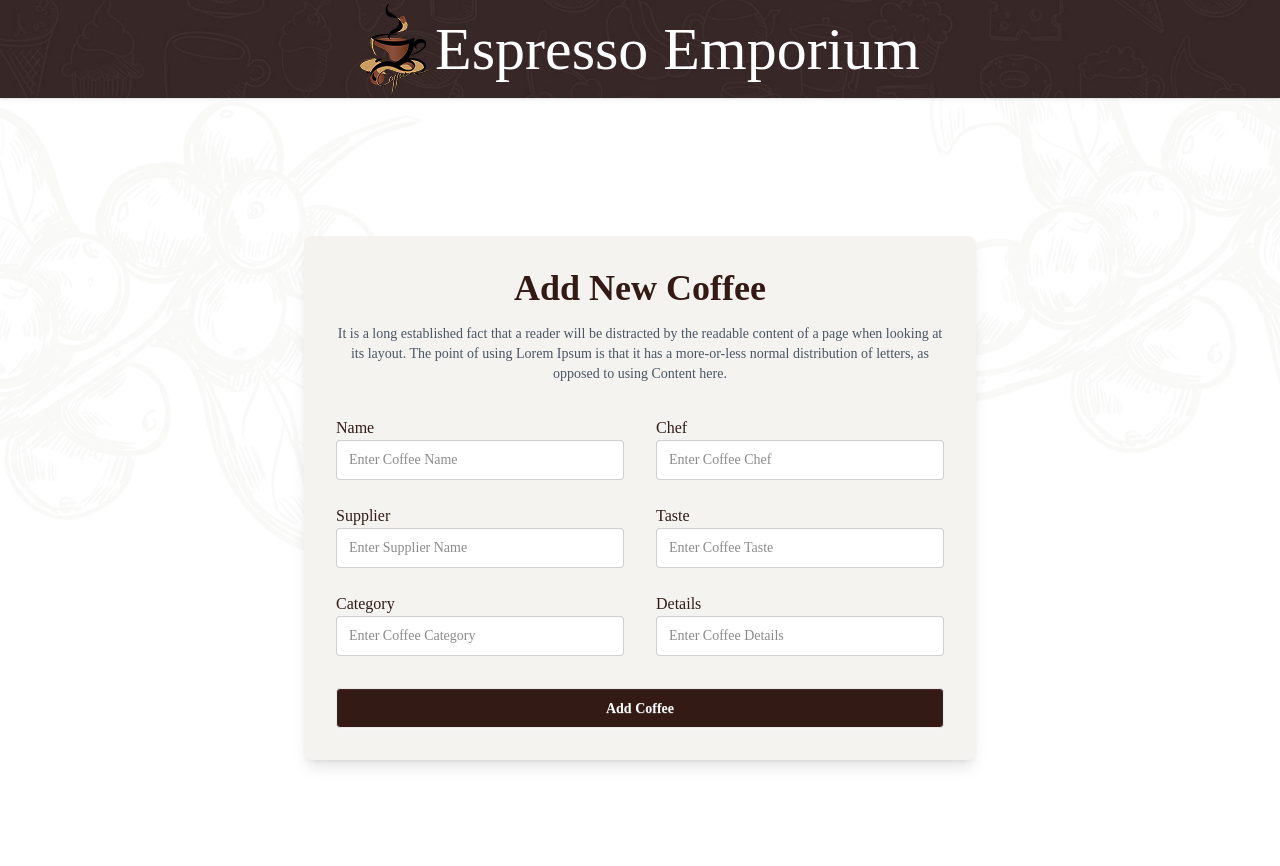
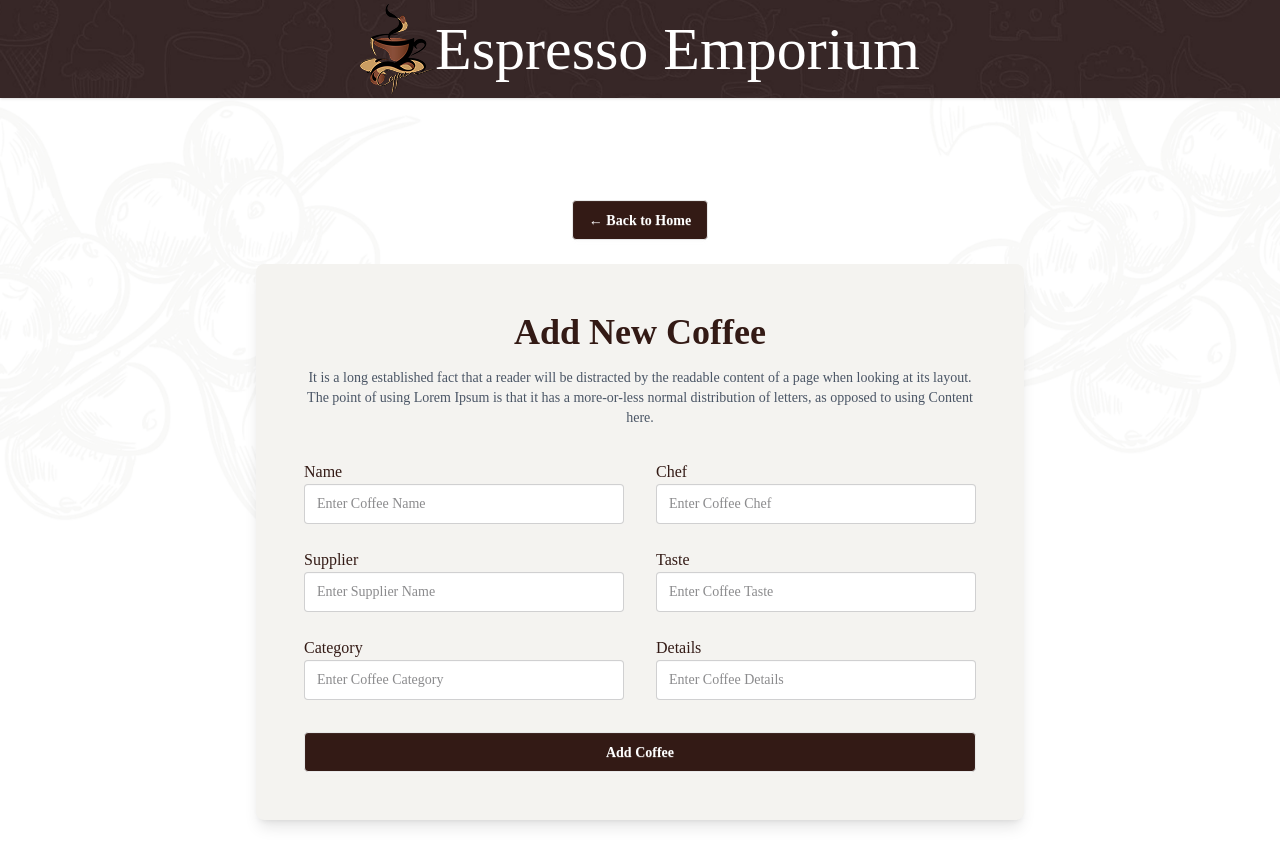
Before and after one commit to mmiskatul/coffee-store-client, a React (Vite) app: page /addcoffee in a window 1280 px wide. Shown: the top 866 px of the page. Built offline with nearby package versions, Linux system fonts and the light colour scheme; a web font is replaced by a local one.

Commit message:
add a button

```diff
--- a/src/Components/AddCoffee/AddCoffee.jsx
+++ b/src/Components/AddCoffee/AddCoffee.jsx
@@ -1,13 +1,21 @@
 import React from "react";
 import bgImage from "../../assets/11 3.png";
+import { Link } from "react-router-dom";
 
 const AddCoffee = () => {
   return (
     <div
-      className="w-full min-h-screen bg-cover bg-center flex items-center justify-center"
+      className="w-full min-h-screen bg-cover bg-center flex flex-col items-center justify-center"
       style={{ backgroundImage: `url(${bgImage})` }}
     >
-      <form className="w-3/4 max-w-2xl p-8 rounded-lg bg-[#F4F3F0] shadow-lg">
+      <div className="p-6 justify-start">
+        <Link to="/">
+          <button className="btn bg-[#331A15] hover:bg-[#4A2C23] text-white">
+            ← Back to Home
+          </button>
+        </Link>
+      </div>
+      <form className="w-[80%] max-w-3xl p-12 rounded-lg bg-[#F4F3F0] shadow-lg">
         <h1 className="text-4xl font-bold mb-4 text-center text-[#331A15]">
           Add New Coffee
         </h1>
```
